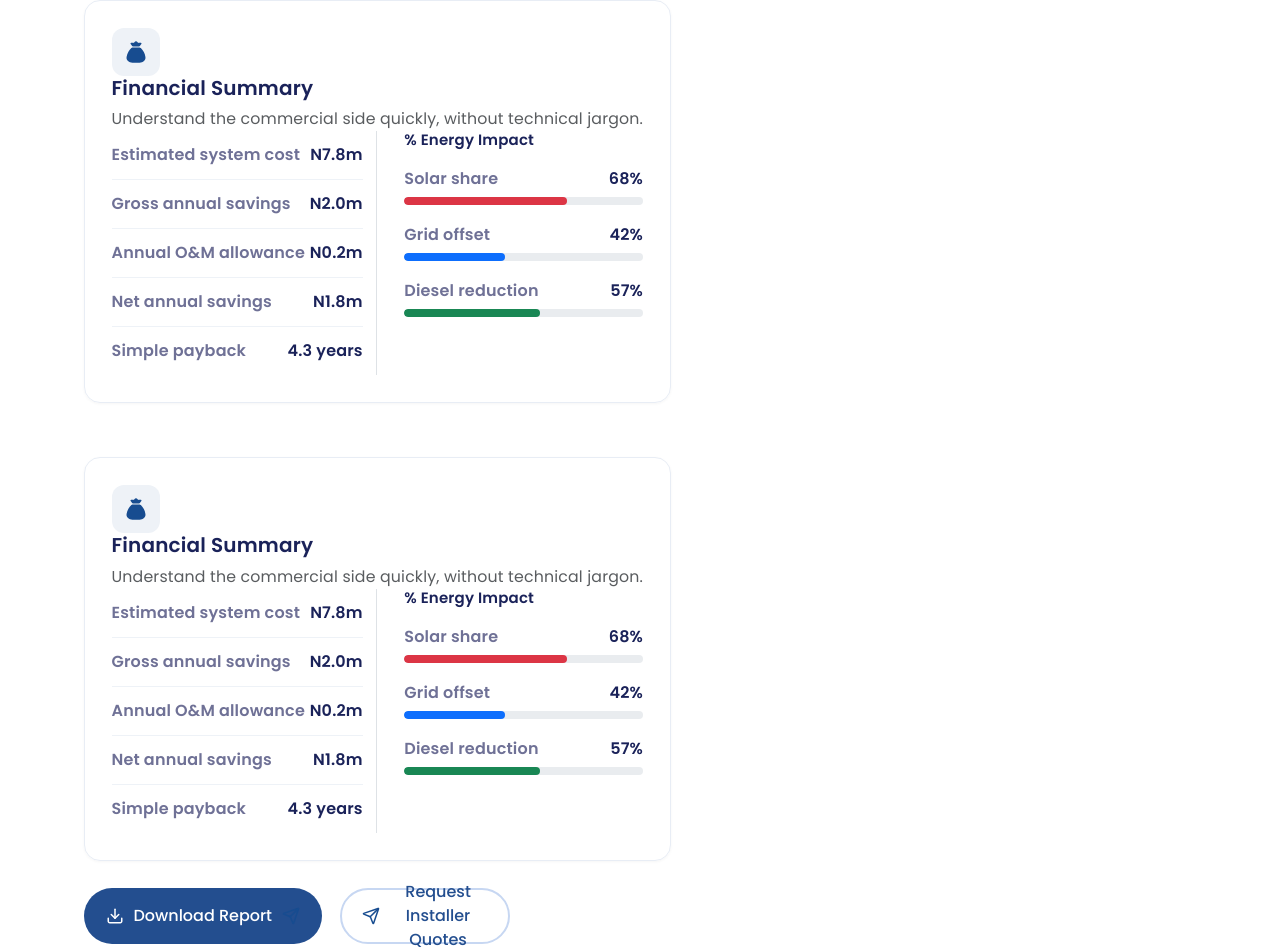
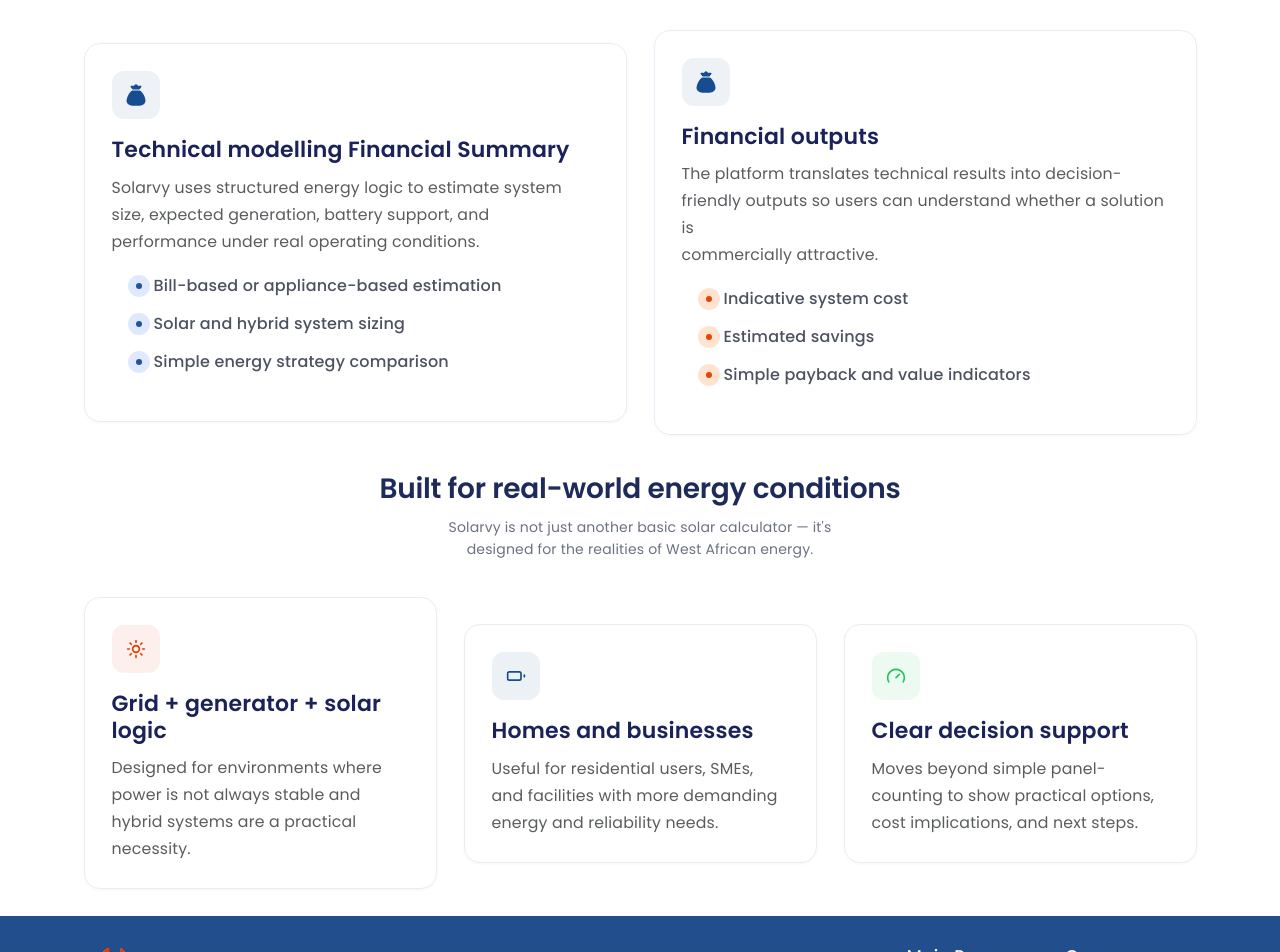
Before and after one commit to ratheesh-srishtis/web-app, a React (Vite) app: page /how-it-works in a window 1280 px wide. Shown: the part 1037-1989 px from the top of the page. Built offline with nearby package versions, Linux system fonts and the light colour scheme.

Commit message:
right section

```diff
--- a/src/css/ass-result.css
+++ b/src/css/ass-result.css
@@ -256,30 +256,46 @@
   background: #f8fafc; /* light grey */
   border: 1px solid #e2e8f0;
   border-radius: 20px;
-  padding: 0px 0px 0px 10px !important;
+
   position: relative;
   height: 100%;
+
+  padding: 40px 20px 20px;
+  text-align: center;
 }
 
 .badge-box {
+
+     background: linear-gradient(180deg, #eb6337 0%, #E96209 50%, #ffba39 100%);
+
   position: absolute;
-  top: 16px;
-  left: 16px;
-  width: 48px;
-  height: 48px;
-  background: linear-gradient(135deg, #f97316, #f59e0b);
-  border-radius: 12px;
-  color: white;
-  font-weight: 600;
+  top: 10px;
+  left: 20px;              /* 👈 left aligned */
+
+  width: 60px;
+  height: 60px;
+
   display: flex;
   align-items: center;
   justify-content: center;
-  box-shadow: 0 8px 16px rgba(249, 115, 22, 0.3);
+
+  color: #fff;
+  font-weight: bold;
+  border-radius: 16px;
+box-shadow:
+  0 8px 20px rgba(230, 84, 5, 0.35),
+  0 0 10px rgba(241, 167, 27, 0.4);
 }
 
-.card-content {
-  margin-top: 50px;
+@media (max-width: 768px) {
+  .badge-box {
+    margin-left: auto !important;
+    margin-right: auto !important;
+     position: static !important;
+  }
 }
+
+
 
 
 .qs-icon {
@@ -383,7 +399,14 @@
   color: #1e293b;
   margin-bottom: 10px;
 }
-
+.titles {
+  line-height: 1.4;
+ /* keeps equal height */
+    white-space: nowrap;   /* keeps text in one line */
+     color: #1A2259;
+     font-size: 16px;
+     font-weight: 600;
+}
 .desc {
   color: #64748b;
   font-size: 14px;
@@ -564,9 +587,7 @@
 
 
 @media (max-width: 768px) {
-  .card-content {
-    margin-top: 70px;
-}
+
 
 button.btn-outline-custom2.assresult {
 
--- a/src/css/howitwork.css
+++ b/src/css/howitwork.css
@@ -25,3 +25,99 @@
   max-width: 500px;
   margin: 0 auto;
 }
+
+.feature-list {
+
+  padding: 20px 24px;
+  border-radius: 10px;
+  max-width: 500px;
+}
+
+h5.fw-bold.mb-2.rang-head {
+    color: #1A2259;
+    font-size: 22px;
+    font-weight: 600 !important;
+}
+
+.feature-item {
+  display: flex;
+  align-items: center;
+  gap: 12px;
+  font-size: 16px;
+  color: #4b5563;
+  margin-bottom: 14px;
+}
+
+.feature-item:last-child {
+  margin-bottom: 0;
+}
+
+/* Dot circle */
+.dot-blue {
+  width: 6px;
+  height: 6px;
+  background-color: #234e8f;/* blue */
+  border-radius: 50%;
+  position: relative;
+}
+
+/* outer soft circle */
+.dot-blue::before {
+  content: "";
+  position: absolute;
+  width: 22px;
+  height: 22px;
+  background: rgba(37, 99, 235, 0.15);
+  border-radius: 50%;
+  top: 50%;
+  left: 50%;
+  transform: translate(-50%, -50%);
+}
+
+.feature-list-orange {
+
+  padding: 20px 24px;
+  border-radius: 10px;
+  max-width: 500px;
+}
+
+.feature-item {
+  display: flex;
+  align-items: center;
+  gap: 12px;
+  font-size: 16px;
+  color: #4b5563;
+  margin-bottom: 14px;
+}
+
+.feature-item:last-child {
+  margin-bottom: 0;
+}
+
+/* Orange dot */
+.dot-orange {
+  width: 6px;
+  height: 6px;
+  background-color: #E33A02; /* 🔥 orange */
+  border-radius: 50%;
+  position: relative;
+}
+
+/* soft outer glow */
+.dot-orange::before {
+  content: "";
+  position: absolute;
+  width: 22px;
+  height: 22px;
+  background: rgba(249, 115, 22, 0.2); /* light orange */
+  border-radius: 50%;
+  top: 50%;
+  left: 50%;
+  transform: translate(-50%, -50%);
+}
+
+span.dots-texts {
+    font-size: 16px;
+    font-weight: 500;
+    color: #4D5260;
+}
--- a/src/pages/HowItWorks.tsx
+++ b/src/pages/HowItWorks.tsx
@@ -160,17 +160,17 @@
                   <div className="row g-4">
                     {/* Card 1 */}
                     <div className="col-md-3">
-                      <div className="next-card">
-                        <div className="badge-box">1</div>
+                      <div className="next-card text-center text-md-start">
+                        <div className="badge-box mx-auto mx-md-0 mb-1">1</div>
 
-                        <div className="card-content">
+                        <div className="card-content ">
                           <h6 className="title">
                             <strong className="rang-heads">
                               Enter your details
                             </strong>
                           </h6>
 
-                          <p className="desc">
+                          <p className="desc mt-1">
                             Provide your location, electricity bill, appliances,
                             or custom equipment so Solarvy understands your
                             building and energy usage.
@@ -181,8 +181,8 @@
 
                     {/* Card 2 */}
                     <div className="col-md-3">
-                      <div className="next-card">
-                        <div className="badge-box">2</div>
+                     <div className="next-card text-center text-md-start">
+                        <div className="badge-box mx-auto mx-md-0 mb-1">2</div>
 
                         <div className="card-content">
                           <h6 className="title">
@@ -202,8 +202,8 @@
 
                     {/* Card 3 */}
                     <div className="col-md-3">
-                      <div className="next-card">
-                        <div className="badge-box">3</div>
+                    <div className="next-card text-center text-md-start">
+                        <div className="badge-box mx-auto mx-md-0 mb-1">3</div>
 
                         <div className="card-content">
                           <h6 className="title">
@@ -223,8 +223,8 @@
 
                     {/* Card 4 */}
                     <div className="col-md-3">
-                      <div className="next-card">
-                        <div className="badge-box">4</div>
+                   <div className="next-card text-center text-md-start">
+                        <div className="badge-box mx-auto mx-md-0 mb-1">1</div>
 
                         <div className="card-content">
                           <h6 className="title">
@@ -260,218 +260,146 @@
                 </p>
               </div>
 
-              <div className="d-flex align-items-center mb-4">
+
+              <div className="row d-flex">
+
+              <div className="col-6">
                 <div className="p-4 shadow-sm rounded-4 ass-first mt-4">
-                  <div className="icon-box-maony me-3">
+                  <div className="icon-box-maony me-3 mb-3">
                     <img src={money} alt="icon" />
                   </div>
                   <div>
-                    <h5 className="fw-bold mb-1 rang-head">
-                      Financial Summary
+                    <h5 className="fw-bold mb-2 rang-head">
+                     Technical modelling Financial Summary
                     </h5>
                     <small className="text-muted">
-                      Understand the commercial side quickly, without technical
-                      jargon.
+                     Solarvy uses structured energy logic to estimate system size, expected generation, battery support, and performance under real operating conditions.
                     </small>
                   </div>
-                  <div className="row">
-                    {/* LEFT SIDE */}
-                    <div className="col-md-6 border-end">
-                      <div className="summary-row d-flex justify-content-between">
-                        <span className="rang-name">Estimated system cost</span>
-                        <strong className="rang-head">N7.8m</strong>
-                      </div>
+                 <div className="feature-list">
+  <div className="feature-item">
+    <span className="dot-blue"></span>
+    <span className="dots-texts">Bill-based or appliance-based estimation</span>
+  </div>
 
-                      <div className="summary-row d-flex justify-content-between">
-                        <span className="rang-name">Gross annual savings</span>
-                        <strong className="rang-head">N2.0m</strong>
-                      </div>
+  <div className="feature-item">
+    <span className="dot-blue"></span>
+    <span className="dots-texts">Solar and hybrid system sizing</span>
+  </div>
 
-                      <div className="summary-row d-flex justify-content-between">
-                        <span className="rang-name">Annual O&M allowance</span>
-                        <strong className="rang-head">N0.2m</strong>
-                      </div>
-
-                      <div className="summary-row d-flex justify-content-between">
-                        <span className="rang-name">Net annual savings</span>
-                        <strong className="rang-head">N1.8m</strong>
-                      </div>
-
-                      <div className="summary-row d-flex justify-content-between border-0">
-                        <span className="rang-name">Simple payback</span>
-                        <strong className="rang-head">4.3 years</strong>
-                      </div>
-                    </div>
-
-                    {/* RIGHT SIDE */}
-                    <div className="col-md-6 ps-md-4 mt-4 mt-md-0">
-                      <h6 className="left-rang fw-bold mb-3">
-                        % Energy Impact
-                      </h6>
-
-                      {/* Solar */}
-                      <div className="mb-3">
-                        <div className="d-flex justify-content-between">
-                          <span className="rang-name">Solar share</span>
-                          <strong className="per-rang">68%</strong>
-                        </div>
-                        <div className="progress custom-progress">
-                          <div
-                            className="progress-bar bg-danger"
-                            style={{ width: "68%" }}
-                          ></div>
-                        </div>
-                      </div>
-
-                      {/* Grid */}
-                      <div className="mb-3">
-                        <div className="d-flex justify-content-between">
-                          <span className="rang-name">Grid offset</span>
-                          <strong className="per-rang">42%</strong>
-                        </div>
-                        <div className="progress custom-progress">
-                          <div
-                            className="progress-bar bg-primary"
-                            style={{ width: "42%" }}
-                          ></div>
-                        </div>
-                      </div>
-
-                      {/* Diesel */}
-                      <div>
-                        <div className="d-flex justify-content-between">
-                          <span className="rang-name">Diesel reduction</span>
-                          <strong className="per-rang">57%</strong>
-                        </div>
-                        <div className="progress custom-progress">
-                          <div
-                            className="progress-bar bg-success"
-                            style={{ width: "57%" }}
-                          ></div>
-                        </div>
-                      </div>
-                    </div>
-                  </div>{" "}
+  <div className="feature-item">
+    <span className="dot-blue"></span>
+    <span className="dots-texts">Simple energy strategy comparison</span>
+  </div>
+</div>
                 </div>
               </div>
 
-              <div className="d-flex align-items-center mb-4">
+              <div className="col-6">
                 <div className="p-4 shadow-sm rounded-4 ass-first mt-4">
-                  <div className="icon-box-maony me-3">
+                  <div className="icon-box-maony me-3 mb-3">
                     <img src={money} alt="icon" />
                   </div>
                   <div>
-                    <h5 className="fw-bold mb-1 rang-head">
-                      Financial Summary
+                    <h5 className="fw-bold mb-2 rang-head">
+                      Financial outputs
                     </h5>
                     <small className="text-muted">
-                      Understand the commercial side quickly, without technical
-                      jargon.
+                     The platform translates technical results into decision-friendly outputs so users can understand whether a solution is <br />
+                     commercially attractive.
                     </small>
                   </div>
-                  <div className="row">
-                    {/* LEFT SIDE */}
-                    <div className="col-md-6 border-end">
-                      <div className="summary-row d-flex justify-content-between">
-                        <span className="rang-name">Estimated system cost</span>
-                        <strong className="rang-head">N7.8m</strong>
-                      </div>
+                 <div className="feature-list-orange">
+  <div className="feature-item">
+    <span className="dot-orange"></span>
+    <span className="dots-texts">Indicative system cost</span>
+  </div>
 
-                      <div className="summary-row d-flex justify-content-between">
-                        <span className="rang-name">Gross annual savings</span>
-                        <strong className="rang-head">N2.0m</strong>
-                      </div>
+  <div className="feature-item">
+    <span className="dot-orange"></span>
+    <span className="dots-texts">Estimated savings</span>
+  </div>
 
-                      <div className="summary-row d-flex justify-content-between">
-                        <span className="rang-name">Annual O&M allowance</span>
-                        <strong className="rang-head">N0.2m</strong>
-                      </div>
-
-                      <div className="summary-row d-flex justify-content-between">
-                        <span className="rang-name">Net annual savings</span>
-                        <strong className="rang-head">N1.8m</strong>
-                      </div>
-
-                      <div className="summary-row d-flex justify-content-between border-0">
-                        <span className="rang-name">Simple payback</span>
-                        <strong className="rang-head">4.3 years</strong>
-                      </div>
-                    </div>
-
-                    {/* RIGHT SIDE */}
-                    <div className="col-md-6 ps-md-4 mt-4 mt-md-0">
-                      <h6 className="left-rang fw-bold mb-3">
-                        % Energy Impact
-                      </h6>
-
-                      {/* Solar */}
-                      <div className="mb-3">
-                        <div className="d-flex justify-content-between">
-                          <span className="rang-name">Solar share</span>
-                          <strong className="per-rang">68%</strong>
-                        </div>
-                        <div className="progress custom-progress">
-                          <div
-                            className="progress-bar bg-danger"
-                            style={{ width: "68%" }}
-                          ></div>
-                        </div>
-                      </div>
-
-                      {/* Grid */}
-                      <div className="mb-3">
-                        <div className="d-flex justify-content-between">
-                          <span className="rang-name">Grid offset</span>
-                          <strong className="per-rang">42%</strong>
-                        </div>
-                        <div className="progress custom-progress">
-                          <div
-                            className="progress-bar bg-primary"
-                            style={{ width: "42%" }}
-                          ></div>
-                        </div>
-                      </div>
-
-                      {/* Diesel */}
-                      <div>
-                        <div className="d-flex justify-content-between">
-                          <span className="rang-name">Diesel reduction</span>
-                          <strong className="per-rang">57%</strong>
-                        </div>
-                        <div className="progress custom-progress">
-                          <div
-                            className="progress-bar bg-success"
-                            style={{ width: "57%" }}
-                          ></div>
-                        </div>
-                      </div>
-                    </div>
-                  </div>{" "}
+  <div className="feature-item">
+    <span className="dot-orange"></span>
+    <span className="dots-texts">Simple payback and value indicators</span>
+  </div>
+</div>
                 </div>
+              </div>
               </div>
             </div>
 
-            {/* Buttons */}
-            <div className="d-flex gap-3 flex-wrap mt-3">
-              {/* Primary Button */}
-              <button className="btn-primary-custom">
-                <span className="icon-sun">
-                  <img src={donw} alt="logo" />
-                </span>
-                <span>Download Report</span>
-                <span className="arrows">
-                  <img src={save} alt="icon" />
-                </span>
-              </button>
 
-              {/* Outline Button */}
-              <button className="btn-outline-custom2">
-                <span className="icon-sun">
-                  <img src={save} alt="icon" />
-                </span>
-                <span>Request Installer Quotes</span>
-              </button>
-            </div>
+
+               <div className="third section mt-4">
+              <div className="process-section text-center">
+                <h2 className="process-title">
+                 Built for real-world energy conditions
+                </h2>
+                <p className="process-subtitle">
+              Solarvy is not just another basic solar calculator — it's
+               <br />
+               designed for the realities of West African energy.
+
+                </p>
+              </div>
+
+               <div className="row d-flex">
+
+              <div className="col-4">
+                <div className="p-4 shadow-sm rounded-4 ass-first mt-4">
+                  <div className="icon-box-sun mb-3">
+                        <img src={Sun} alt="icon" />
+                      </div>
+                  <div>
+                    <h5 className="fw-bold mb-2 rang-head">
+                    Grid + generator + solar logic
+                    </h5>
+                    <small className="text-muted">
+                    Designed for environments where power is not always stable and hybrid systems are a practical necessity. </small>
+                  </div>
+
+                </div>
+              </div>
+
+              <div className="col-4">
+                <div className="p-4 shadow-sm rounded-4 ass-first mt-4">
+                 <div className="icon-box-battery mb-3">
+                        <img src={batt} alt="icon" />
+                      </div>
+                  <div>
+                    <h5 className="fw-bold mb-2 rang-head">
+                     Homes and businesses
+                    </h5>
+                    <small className="text-muted">
+                    Useful for residential users, SMEs, and facilities with more demanding energy and reliability needs.
+                    </small>
+                  </div>
+
+                </div>
+              </div>
+
+              <div className="col-4">
+                <div className="p-4 shadow-sm rounded-4 ass-first mt-4">
+                    <div className="icon-box-act mb-3">
+                        <img src={halfSun} alt="icon" />
+                      </div>
+                  <div>
+                    <h5 className="fw-bold mb-2 rang-head">
+                      Clear decision support
+                    </h5>
+                    <small className="text-muted">
+                   Moves beyond simple panel-counting to show practical options, cost implications, and next steps.
+                    </small>
+                  </div>
+
+                </div>
+              </div>
+              </div>
+              </div>
+
+
           </div>
         </div>
       </section>
```
Also changed, not shown: src/pages/AssessmentResult.tsx (+12 -12 lines).
